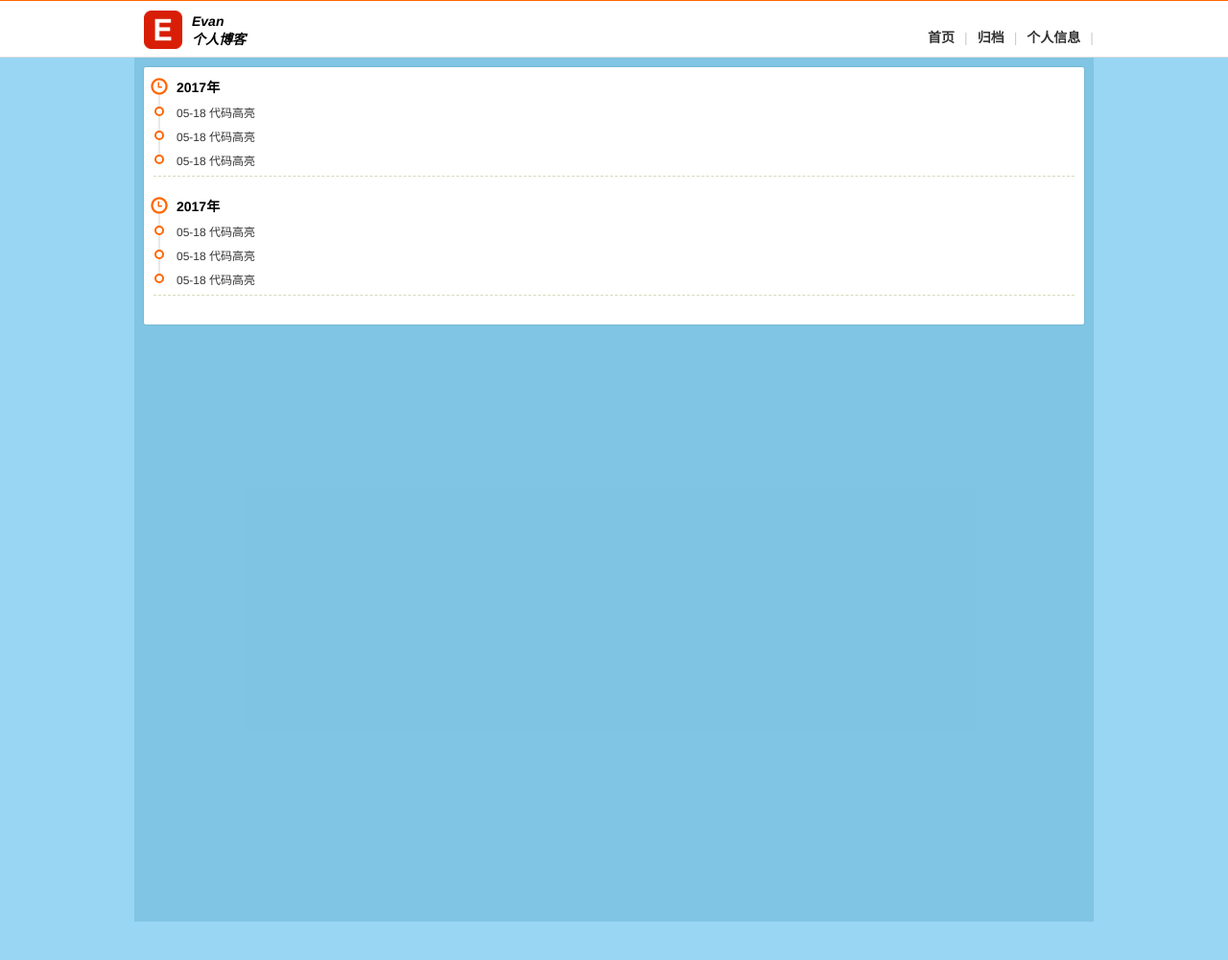
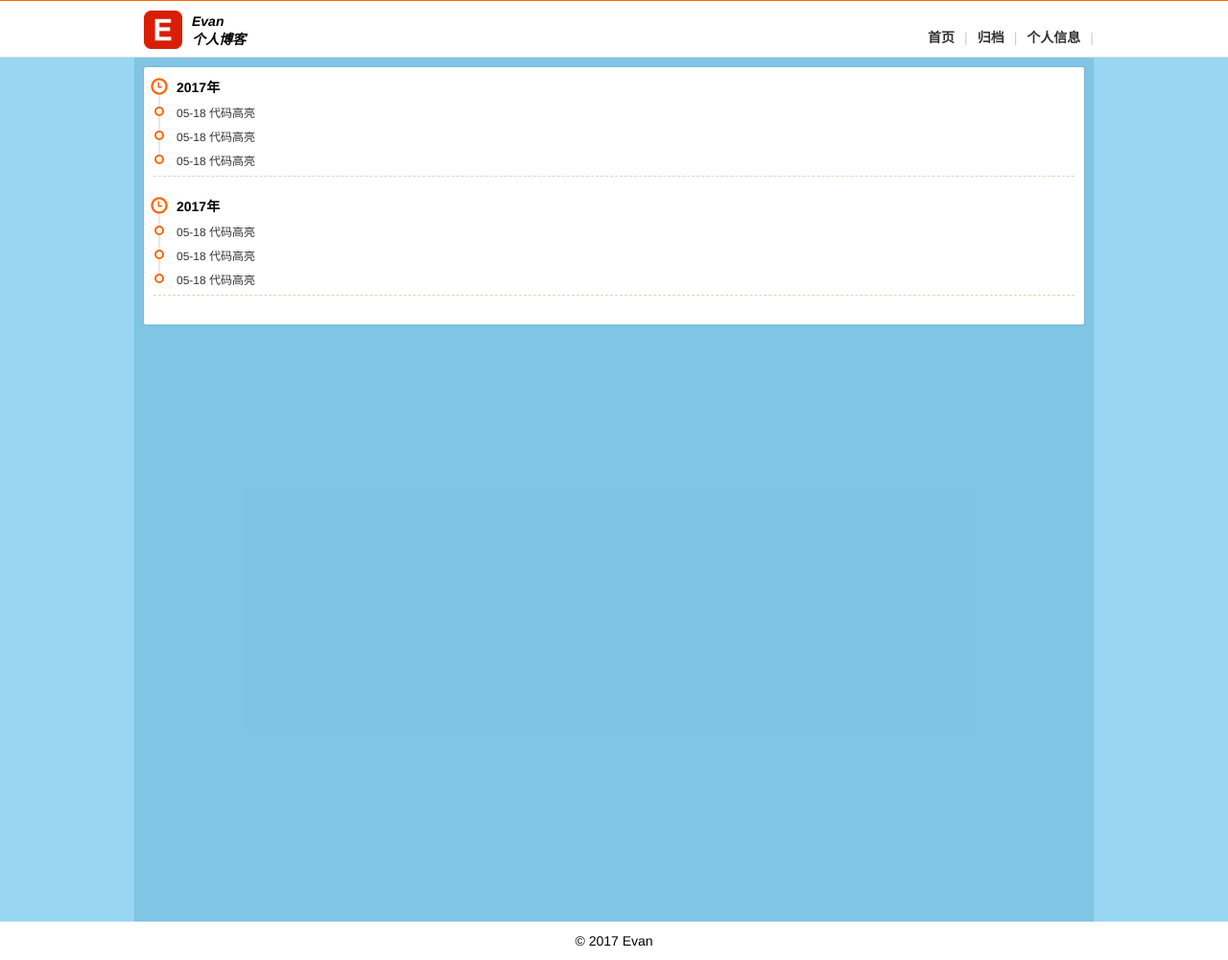
Before and after one commit to bnuephjx/bnuephjx.github.io, a Jekyll site: the page built from archives/index.html, in a window 1280 px wide. Shown: the whole page at 96% size. Built offline with Jekyll 4.4.1, drawn with Linux system fonts in a browser that asks for light colours; before the commit the page ends 960 px from its top, so only the background shows below that.

Commit message:
no message

```diff
--- a/_includes/_views/archives.html
+++ b/_includes/_views/archives.html
@@ -87,4 +87,3 @@
     </section>
 </div>
 <div class='backTop'>↑</div>
-{% include _component/footerWithJS.html %}
--- a/_includes/_views/home.html
+++ b/_includes/_views/home.html
@@ -69,6 +69,3 @@
         </div>
     </div>
 </div>
-{% include _component/footer.html %}
-<div class='backTop'>↑</div>
-{% include _component/footerWithJS.html %}
--- a/_layouts/default.html
+++ b/_layouts/default.html
@@ -12,6 +12,9 @@
 <body id="BnuephjxBlog">
 	{% include _component/header.html %}
 	{{ content }}
+	{% include _component/footer.html %}
+	<div class='backTop'>↑</div>
+	{% include _component/footerWithJS.html %}
 </body>
 
 </html>
```
Also changed, not shown: _includes/_component/footerWithJS.html (line endings or trailing spaces).
